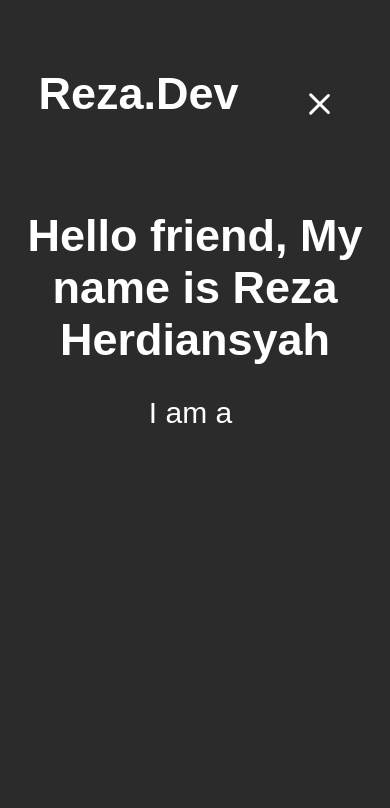
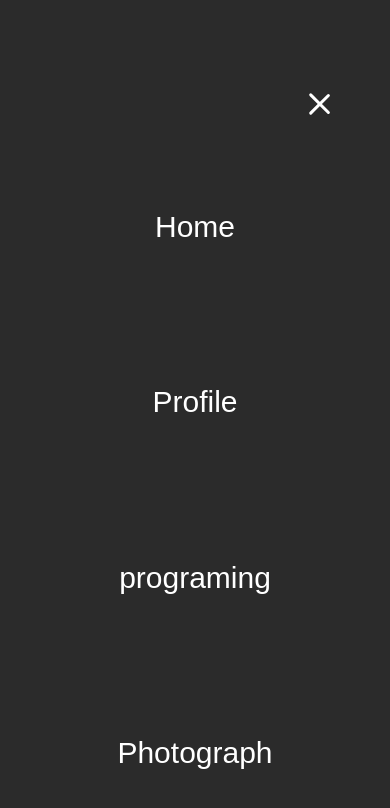
Before and after one commit to Rezaprdn/porto-website-personal-branding, a plain HTML site: page index.html in a window 390 px wide. Both pictures are taken after a click on the element 325 px from the left and 104 px from the top of the page. Drawn offline with nearby package versions, Linux system fonts and the light colour scheme; a web font is replaced by a local one.

Commit message:
baru beres bikin hamburger menu, tinggal testing di mobile

```diff
--- a/css/style.css
+++ b/css/style.css
@@ -11,6 +11,7 @@ body{
   font-size: 30px;
   height: 80vh;
   font-family: "Darker Grotesque", sans-serif;
+  overflow-x: hidden;
 }
 body .typing-container {
   display: flex;
@@ -56,6 +57,31 @@ body .typing-container .input-cursor {
   100% {
     opacity: 0;
   }
+}
+h1{
+    font-size: 150%;
+    font-family: "Darker Grotesque", sans-serif;
+    padding: 100px, 100px;
+    text-align: center;
+}
+  body .typing-container {
+  display: flex;
+  /* justify-content: left;
+  align-items: center; */
+  padding: 100px, 100px;
+    text-align: center;
+}
+body .typing-container #feature-text {
+  margin-left: 8px;
+}
+body .typing-container .input-cursor {
+  display: inline-block;
+  width: 1px;
+  height: 10px;
+  background-color: white;
+  margin-left: 0px;
+  -webkit-animation: blink 0.6s linear infinite alternate;
+  animation: blink 0.6s linear infinite alternate;
 }
 /*padding*/
 h1{
@@ -161,44 +187,28 @@ nav ul li a {
 
 /* ukuran mobile */
 @media screen and (max-width: 576px){
-  nav .logo h4{
-    /* font-size: 150%; */
-    text-align: justify;
-}
   .menu-toggle{
     display: flex;
+    z-index: 10000;
   }
   nav ul {
-    display: none;
+    /* display: none; */
+    position: absolute;
+    right: 0;
+    top:10;
+    height: 100vh;
+    justify-content: space-evenly;
+    align-items: center;
+    flex-direction: column;
+    background-color: #2b2b2b;
+    z-index: 90;
+    width: 100%;
+    transform: translateX(100%);
+    transition: all 1s;
+    opacity:0;
  }
-
-
-h1{
-    font-size: 150%;
-    font-family: "Darker Grotesque", sans-serif;
-    padding: 100px, 100px;
-    text-align: center;
-}
-  body .typing-container {
-  display: flex;
-  /* justify-content: left;
-  align-items: center; */
-  padding: 100px, 100px;
-    text-align: center;
-}
-body .typing-container #feature-text {
-  margin-left: 8px;
-}
-body .typing-container .input-cursor {
-  display: inline-block;
-  width: 1px;
-  height: 10px;
-  background-color: white;
-  margin-left: 0px;
-  -webkit-animation: blink 0.6s linear infinite alternate;
-  animation: blink 0.6s linear infinite alternate;
-}
- nav ul {
-  display: none;
+ nav ul.slide{
+  opacity:1;
+    transform: translateX(0);
  }
 }
--- a/script.js
+++ b/script.js
@@ -52,3 +52,10 @@ function updateFontColor(eleRef, color) {
 function waitForMs(ms) {
   return new Promise((resolve) => setTimeout(resolve, ms));
 }
+
+// ini untuk menu toggle
+const menuToggle = document.querySelector(".menu-toggle input");
+const nav = document.querySelector("nav ul");
+menuToggle.addEventListener("click", function () {
+  nav.classList.toggle("slide");
+});
```
